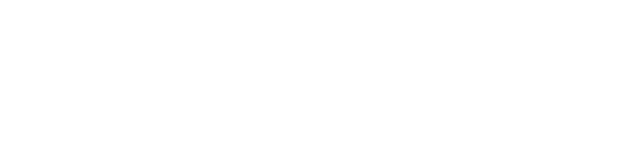
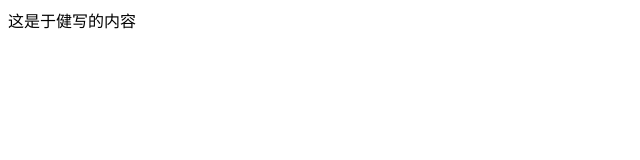
Before and after one commit to yujian-123/gouwu, a plain HTML site: page index.html in a window 1280 px wide. Shown: the whole page, without its empty margins (0-640 px from the left). Drawn offline with Linux system fonts and the light colour scheme.

Commit message:
这是10月31号写的内容

```diff
--- a/index.html
+++ b/index.html
@@ -7,6 +7,6 @@
 	<title>购物网站</title>
 </head>
 <body>
-
+这是于健写的内容
 </body>
 </html>
```
